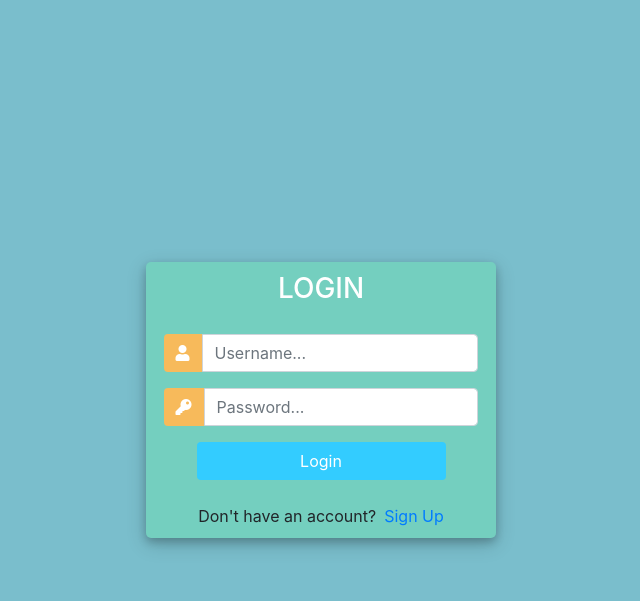
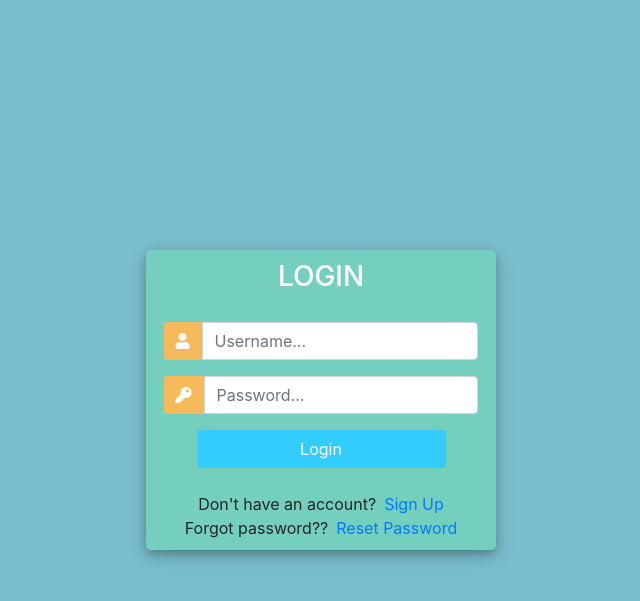
Before and after one commit to IustiM/DIM, a Django app: page /login/ in a window 1280 px wide. Shown: the top 601 px of the page, without its empty margins (319-959 px from the left). Run offline with Django 4.2, Linux system fonts and the light colour scheme; some libraries are stand-ins or nearby versions.

Commit message:
Am adugat resetarea parolei

```diff
--- a/accounts/templates/accounts/login.html
+++ b/accounts/templates/accounts/login.html
@@ -76,6 +76,7 @@
 		}
 
 
+
     </style>
 
 </head>
@@ -117,6 +118,9 @@
                 <div class="d-flex justify-content-center links">
                     Don't have an account? <a href="{% url 'register' %}" class="ml-2">Sign Up</a>
                 </div>
+                <div class="d-flex justify-content-center links">
+                    Forgot password?? <a href="{% url 'reset_password' %}" class="ml-2">Reset Password</a>
+                </div>
 
             </div>
         </div>
--- /dev/null
+++ b/accounts/templates/accounts/password_reset_done.html
@@ -0,0 +1,5 @@
+<h3>Password reset complete</h3>
+
+<p>Parola a fost setata. Poti merge sa te logezi din nou.</p>
+
+<a href="/">Log in</a>
--- /dev/null
+++ b/accounts/templates/accounts/password_reset_sent.html
@@ -0,0 +1,6 @@
+<h3>Resetarea parolei a fost trimisa</h3>
+
+
+<p>Am trimis pe mail intructiunile de resetare a parolei.</p>
+
+<p>Daca nu ai primit verifica daca ai introdus bine datele si verifica in spam</p>
--- a/accounts/urls.py
+++ b/accounts/urls.py
@@ -1,3 +1,4 @@
+from django.contrib.auth import views as auth_views
 from django.urls import path
 
 from . import views
@@ -14,4 +15,16 @@ urlpatterns = [
     path('create_order/<str:pk>/', views.createOrder, name='create_order'),
     path('update_order/<str:pk>/', views.updateOrder, name='update_order'),
     path('delete_order/<str:pk>/', views.deleteOrder, name='delete_order'),
+    path('reset_password/', auth_views.PasswordResetView.as_view(template_name='accounts/password_reset.html'),
+         name='reset_password'),
+    path('reset_password_sent/',
+         auth_views.PasswordResetDoneView.as_view(template_name='accounts/password_reset_sent.html'),
+         name='password_reset_done'),
+    path('reset_<uidb64>/<token>/',
+         auth_views.PasswordResetConfirmView.as_view(template_name='accounts/password_reset_form.html'),
+         name='password_reset_confirm'),
+    path('reset_password_complete/',
+         auth_views.PasswordResetCompleteView.as_view(template_name='accounts/password_reset_done.html'),
+         name='password_reset_complete'),
+
 ]
```
Also changed, not shown: DIM/settings.py (+9 -1 lines), accounts/templates/accounts/password_reset.html (added, +11 -0 lines), accounts/templates/accounts/password_reset_form.html (added, +11 -0 lines), db.sqlite3.
